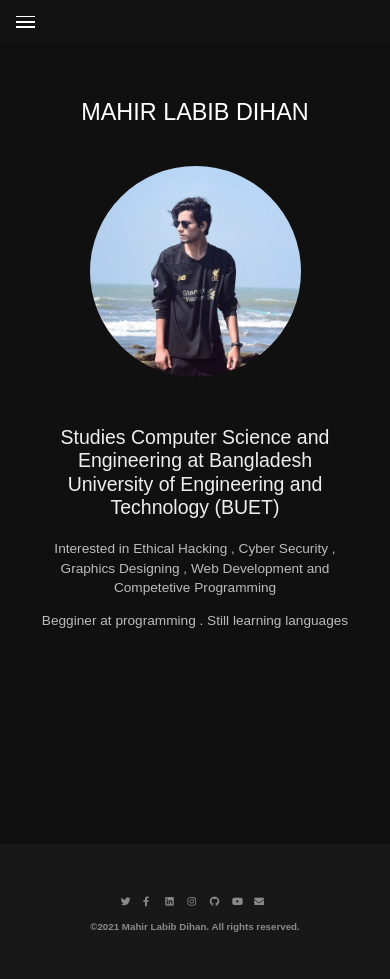
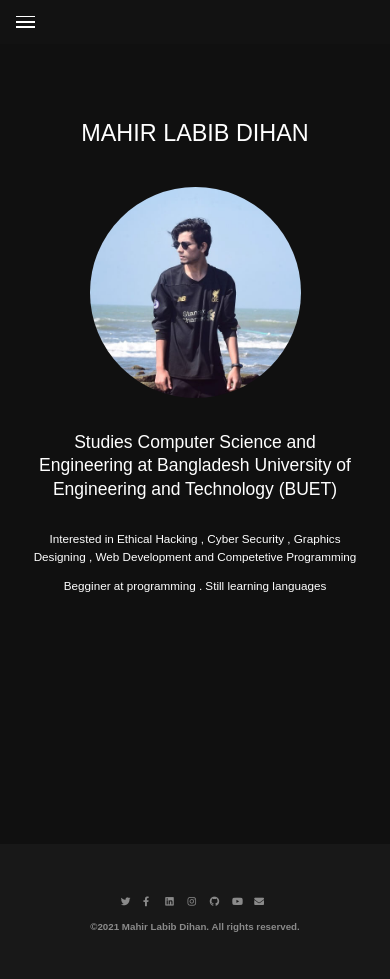
Before and after one commit to mahirlabibdihan/mahirlabibdihan.github.io, a PHP site: page / in a window 390 px wide. Run offline with PHP 8.4, Linux system fonts and the light colour scheme; some libraries are stand-ins or nearby versions.

Commit message:
mahirlabibdihan

```diff
--- a/assets/css/home.css
+++ b/assets/css/home.css
@@ -1,16 +1,21 @@
+.container{
+    padding-left: 8vw;
+    padding-right: 8vw;
+}
 .banner{
-    margin: 0 9vw;
+    display: flex;
+    flex-direction: column;
+    gap: 4vw;
+    padding-top: 4vw;
 }
 .banner-header{
     display: flex;
-    height: 30vw;
 }
 
 .banner-image{
     width: 26%;
     border-radius: 50%;
     margin: auto 0;
-    /*background: url("/assets/images/mahirlabibdihan.jpg");*/
 }
 
 .banner-name{
@@ -21,6 +26,8 @@
 }
 
 .banner-intro{
+    display: flex;
+    flex-direction: column;
     word-wrap: break-word;
     text-align: right;
     font-weight: normal;
@@ -30,18 +37,19 @@
 .banner-education{
     font-size: 100%;
     word-wrap: break-word;
-    color: #eeeeee;
+    margin:0;
 }
 .banner-details{
     font-size:60%;
     word-wrap: break-word;
-    color: #eeeeeec5;
+    margin:0;
 }
 
 @media (max-width: 960px){
+    .banner{
+        padding-top: 6vw;
+    }
     .banner-header{
-        margin-top: 3vh;
-        height: 40vh;
         flex-direction: column;
     }
 
@@ -69,6 +77,9 @@
 }
 
 @media (max-width: 700px){
+    .banner{
+        padding-top: 9vh;
+    }
     .banner-name{
         margin: auto auto 20px auto;
         font-size: 6vw;
@@ -77,11 +88,11 @@
         text-align:center;
     }
     .banner-education{
-        font-size: 5vw;
+        font-size: 4.5vw;
         line-height:6vw;
     }
     .banner-details{
-        font-size: 3.5vw;
-        line-height:5vw;
+        font-size: 3vw;
+        line-height:4.5vw;
     }
 }
--- a/assets/css/index.css
+++ b/assets/css/index.css
@@ -17,7 +17,7 @@ body{
 .container {
     display: block;
     min-height: 100vh;
-    padding-top: 79px;
+    padding-top: 84px;
     box-sizing:border-box;
 }
 
--- a/assets/css/nav.css
+++ b/assets/css/nav.css
@@ -9,6 +9,7 @@
     width: 100vw;
     z-index: 1;
     top:0;
+
 }
 
 .nav-button{
@@ -19,6 +20,7 @@
     display: flex;
     padding: 0px;
     margin: 0px;
+    font-size: 20px;
     list-style-type: none;
 }
 .nav-bar-right{
@@ -66,6 +68,7 @@
         gap: 6vw;
         z-index: 1;
         padding: 6vw 0;
+        font-size: 3.5vw;
     }
 
     .nav-bar-link{
--- a/assets/css/work.css
+++ b/assets/css/work.css
@@ -23,8 +23,9 @@
     font-weight: bold;
     letter-spacing: 1px;
     text-align: center;
-    padding:30px;
+    padding: 30px;
     background-color: #191919;
+    font-size: 20px;
 }
 
 .grid-item {
@@ -43,6 +44,7 @@
     color: #8a8a8a;
     text-align: center;
     padding:3%;
+    /*font-size: 18px;*/
 }
 
 @media (max-width: 1450px){
@@ -73,6 +75,6 @@
 @media (max-width: 800px){
     .project-container{
         padding: 0 4vw 4vw 4vw;
-        gap: 4vw;
+        gap: 7vw;
     }
 }
```
